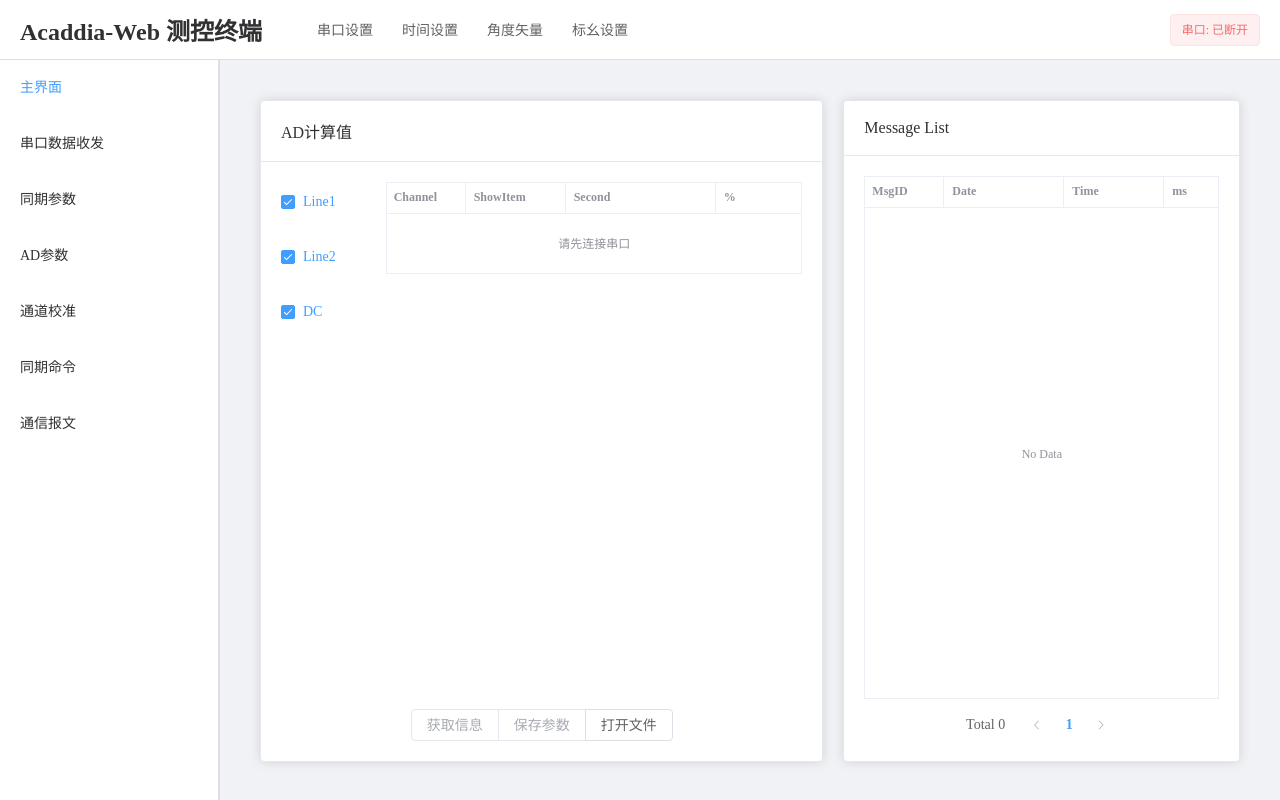
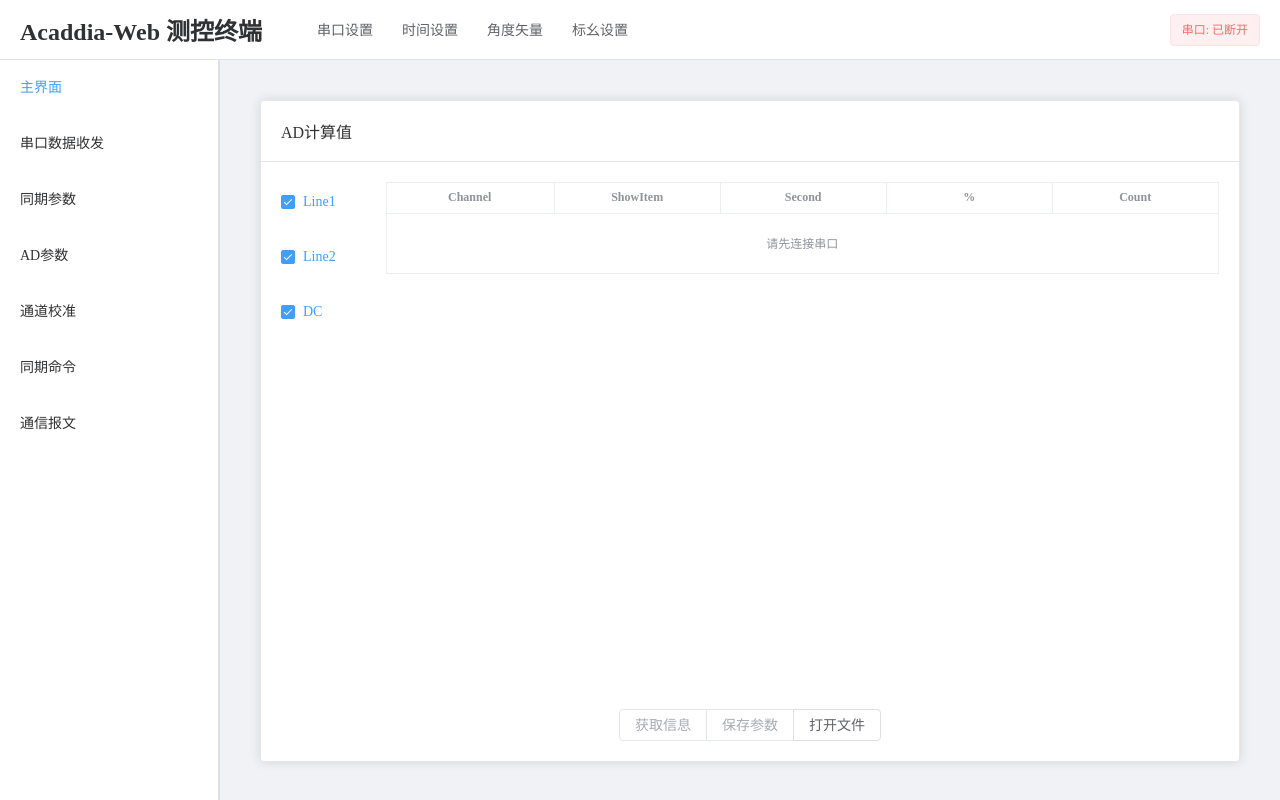
Before and after one commit to jialin-zhou/acaddia-web, a Vue app in the folder vue-frontend/: page / in a window 1280 px wide. Built offline with nearby package versions, Linux system fonts and the light colour scheme.

Commit message:
移除MessageList，让AD计算值铺满屏幕
移除MessageList，让AD计算值铺满屏幕

```diff
--- a/vue-frontend/src/components/views/MainView.vue
+++ b/vue-frontend/src/components/views/MainView.vue
@@ -4,7 +4,7 @@
       :gutter="20"
       class="main-content-row"
     >
-      <el-col :span="14">
+      <el-col :span="24">
         <el-card class="box-card">
           <template #header>
             <div class="card-header">
@@ -48,30 +48,32 @@
                   size="small"
                   element-loading-text="正在加载数据..."
                   :empty-text="tableEmptyText"
+                  style="width: 100%"
                 >
                   <el-table-column
                     prop="channel"
                     label="Channel"
-                    width="80"
+                    align="center"
                   />
                   <el-table-column
                     prop="showItem"
                     label="ShowItem"
-                    width="100"
+                    align="center"
                   />
                   <el-table-column
                     prop="second"
                     label="Second"
-                    width="150"
+                    align="center"
                   />
                   <el-table-column
                     prop="percent"
                     label="%"
-                    width="120"
+                    align="center"
                   />
                   <el-table-column
                     prop="count"
                     label="Count"
+                    align="center"
                   />
                 </el-table>
               </div>
@@ -103,61 +105,61 @@
         </el-card>
       </el-col>
 
-      <el-col :span="10">
-        <el-card class="box-card">
-          <template #header>
-            <div class="card-header">
-              <span>Message List</span>
-            </div>
-          </template>
+      <!--      <el-col :span="10">-->
+      <!--        <el-card class="box-card">-->
+      <!--          <template #header>-->
+      <!--            <div class="card-header">-->
+      <!--              <span>Message List</span>-->
+      <!--            </div>-->
+      <!--          </template>-->
 
-          <div class="msg-card-body-wrapper">
-            <div class="msg-table-wrapper">
-              <el-table
-                :data="paginatedMessages"
-                border
-                size="small"
-                height="100%"
-              >
-                <el-table-column
-                  prop="msgId"
-                  label="MsgID"
-                  width="80"
-                />
-                <el-table-column
-                  prop="date"
-                  label="Date"
-                  width="120"
-                />
-                <el-table-column
-                  prop="time"
-                  label="Time"
-                  width="100"
-                />
-                <el-table-column
-                  prop="ms"
-                  label="ms"
-                  width="70"
-                />
-                <el-table-column
-                  prop="event"
-                  label="Event"
-                />
-              </el-table>
-            </div>
+      <!--          <div class="msg-card-body-wrapper">-->
+      <!--            <div class="msg-table-wrapper">-->
+      <!--              <el-table-->
+      <!--                :data="paginatedMessages"-->
+      <!--                border-->
+      <!--                size="small"-->
+      <!--                height="100%"-->
+      <!--              >-->
+      <!--                <el-table-column-->
+      <!--                  prop="msgId"-->
+      <!--                  label="MsgID"-->
+      <!--                  width="80"-->
+      <!--                />-->
+      <!--                <el-table-column-->
+      <!--                  prop="date"-->
+      <!--                  label="Date"-->
+      <!--                  width="120"-->
+      <!--                />-->
+      <!--                <el-table-column-->
+      <!--                  prop="time"-->
+      <!--                  label="Time"-->
+      <!--                  width="100"-->
+      <!--                />-->
+      <!--                <el-table-column-->
+      <!--                  prop="ms"-->
+      <!--                  label="ms"-->
+      <!--                  width="70"-->
+      <!--                />-->
+      <!--                <el-table-column-->
+      <!--                  prop="event"-->
+      <!--                  label="Event"-->
+      <!--                />-->
+      <!--              </el-table>-->
+      <!--            </div>-->
 
-            <div class="pagination-footer">
-              <el-pagination
-                v-model:current-page="currentPage"
-                v-model:page-size="pageSize"
-                layout="total, prev, pager, next"
-                :total="processedMessages.length"
-                @current-change="handleCurrentChange"
-              />
-            </div>
-          </div>
-        </el-card>
-      </el-col>
+      <!--            <div class="pagination-footer">-->
+      <!--              <el-pagination-->
+      <!--                v-model:current-page="currentPage"-->
+      <!--                v-model:page-size="pageSize"-->
+      <!--                layout="total, prev, pager, next"-->
+      <!--                :total="processedMessages.length"-->
+      <!--                @current-change="handleCurrentChange"-->
+      <!--              />-->
+      <!--            </div>-->
+      <!--          </div>-->
+      <!--        </el-card>-->
+      <!--      </el-col>-->
     </el-row>
   </div>
 </template>
```
